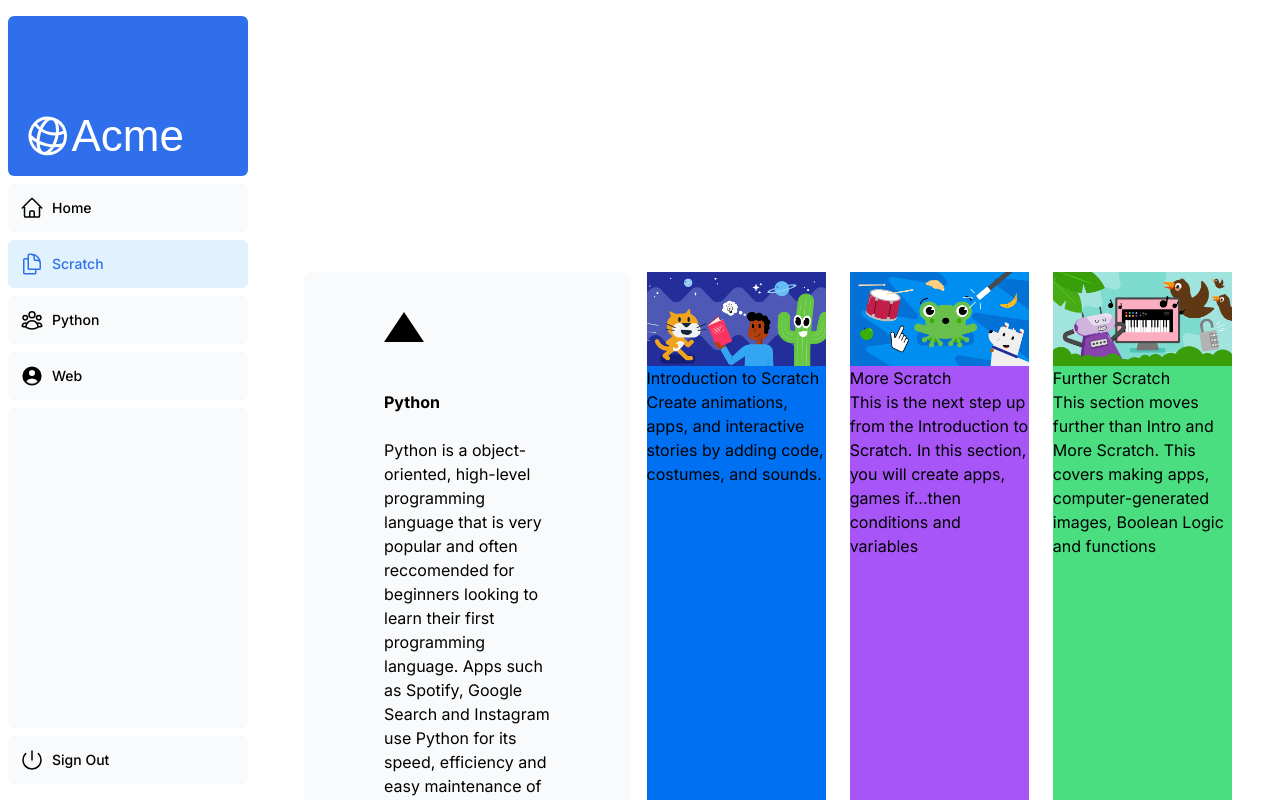
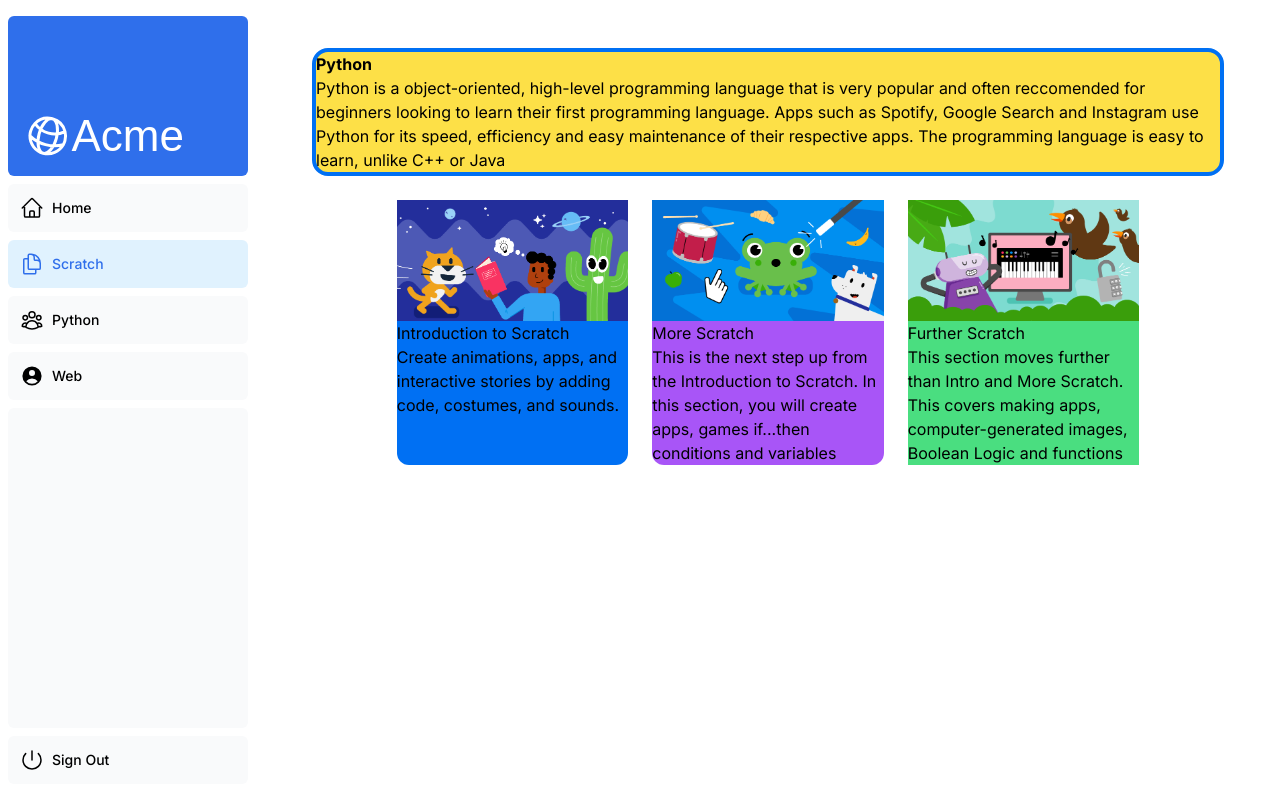
Before and after one commit to BeniSham976/nextjs-dashboard, a Next.js app: page /dashboard/scratch in a window 1280 px wide. Built offline with nearby package versions, Linux system fonts and the light colour scheme; a web font is replaced by a local one.

Commit message:
Adding of the majority of the Scratch page, more changes to be made later

```diff
--- a/app/dashboard/page.tsx
+++ b/app/dashboard/page.tsx
@@ -4,10 +4,14 @@
 import { lusitana } from '@/app/ui/fonts';
 import Image from 'next/image';
 import styles from '@/app/ui/home.module.css';
+import { Html } from 'next/document';
 
 export default function Page() {
     return (
       // ...
+      <html>
+    <body>
+      <div className=''>
     <main className="flex min-h-screen flex-col p-6">
     <div className="flex h-20 shrink-0 items-end rounded-lg bg-blue-500 p-4 md:h-52">
       <AcmeLogo />
@@ -43,5 +47,8 @@
         </div>
       </div>
     </main>
+    </div>
+    </body>
+    </html>
     );
   }
--- a/app/dashboard/scratch/page.tsx
+++ b/app/dashboard/scratch/page.tsx
@@ -7,17 +7,14 @@
 export default function Page() {
     return (
       // ..
-      <main>
-    <div className="flex h-20 shrink-0 items-end rounded-lg p-4 md:h-52">
-      </div>
-      <div className="mt-4 flex grow flex-col gap-4 md:flex-row">
-        <div className="flex flex-col justify-center gap-6 rounded-lg bg-gray-50 px-6 py-10 md:w-2/5 md:px-20">
-          <div className={styles.shape}></div>
-          <p
+
+    <main>
+    <div className="bg-yellow-300 border-4 border-blue-500 mx-2 rounded-2xl">
+    <h2><strong>Python</strong></h2> Python is a object-oriented, high-level programming language that is very popular and often reccomended for beginners looking to learn their first programming language. Apps such as Spotify, Google Search and Instagram use Python for its speed, efficiency and easy maintenance of their respective apps. The programming language is easy to learn, unlike C++ or Java
+      </div><br></br>
+      <p
       className={`${lusitana.className} text-xl text-gray-800 md:text-3xl md:leading-normal`}>
       </p>
-      <h2><strong>Python</strong></h2> Python is a object-oriented, high-level programming language that is very popular and often reccomended for beginners looking to learn their first programming language. Apps such as Spotify, Google Search and Instagram use Python for its speed, efficiency and easy maintenance of their respective apps. The programming language is easy to learn, unlike C++ or Java{' '}
-        </div>
         <div className="lg:grid lg:grid-cols-3 lg:w-4/5 lg:gap-6 lg:justify-center lg:mx-auto xl:grid xl:grid-cols-3 xl:w-4/5 xl:gap-6 xl:justify-center 2xl:mx-auto 2xl:grid 2xl:grid-cols-3 2xl:w-4/5 2xl:gap-6 2xl:justify-center xl:mx-auto md:grid md:grid-cols-2 md:gap-4 md:mx-auto">
         <section className="bg-blue-500 rounded-xl" id='one'>
         <Section1Image
@@ -49,10 +46,9 @@
           alt="Section 2 image">
           </Section3Image>
         <h2>Further Scratch</h2>
-                    <p>This section moves further than Intro and More Scratch. This covers making apps, computer-generated images, Boolean Logic and functions</p>
-                </section>
+        <p>This section moves further than Intro and More Scratch. This covers making apps, computer-generated images, Boolean Logic and functions</p>
+        </section>
         </div>
-      </div>
     </main>
     );
   }
```
